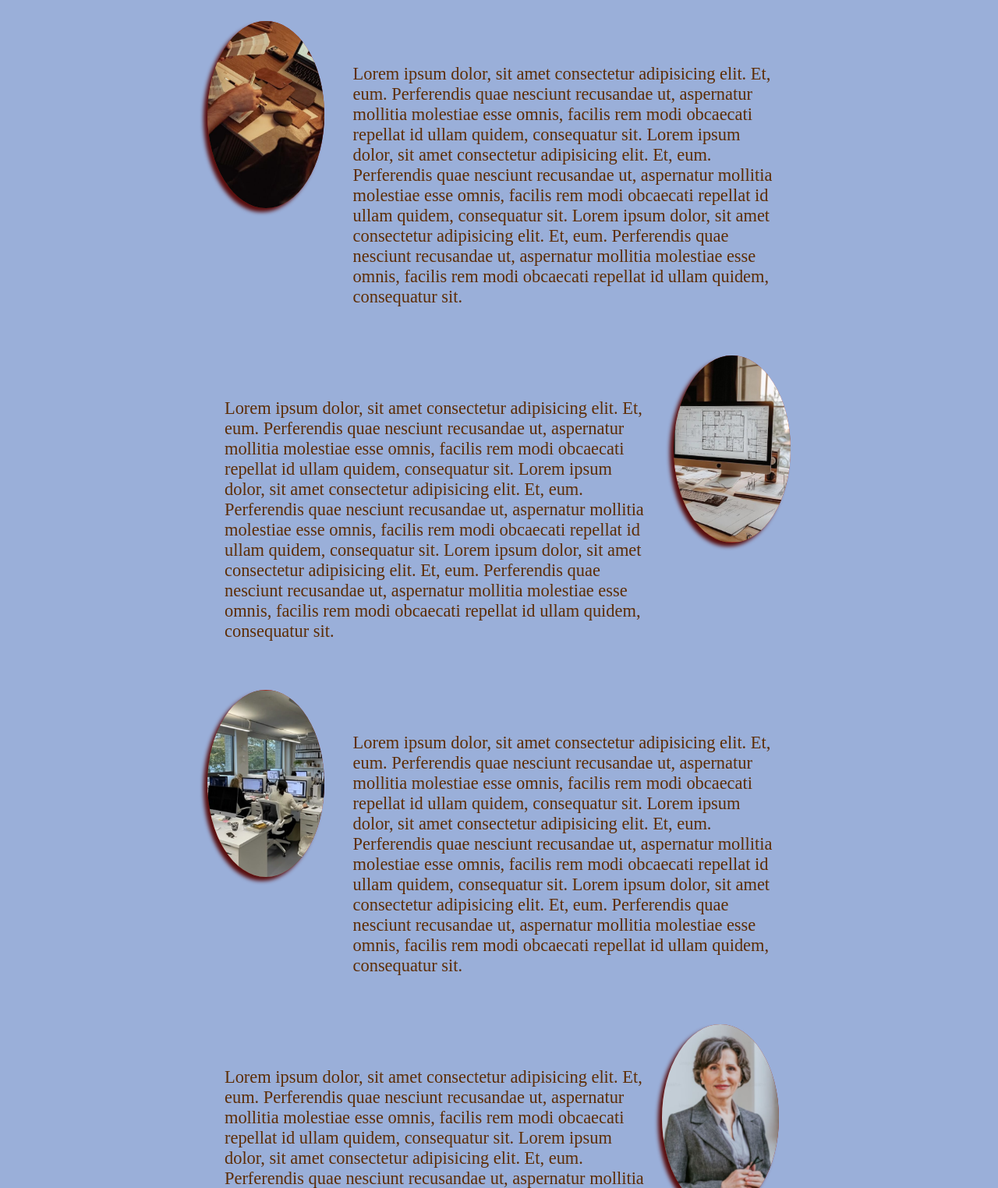
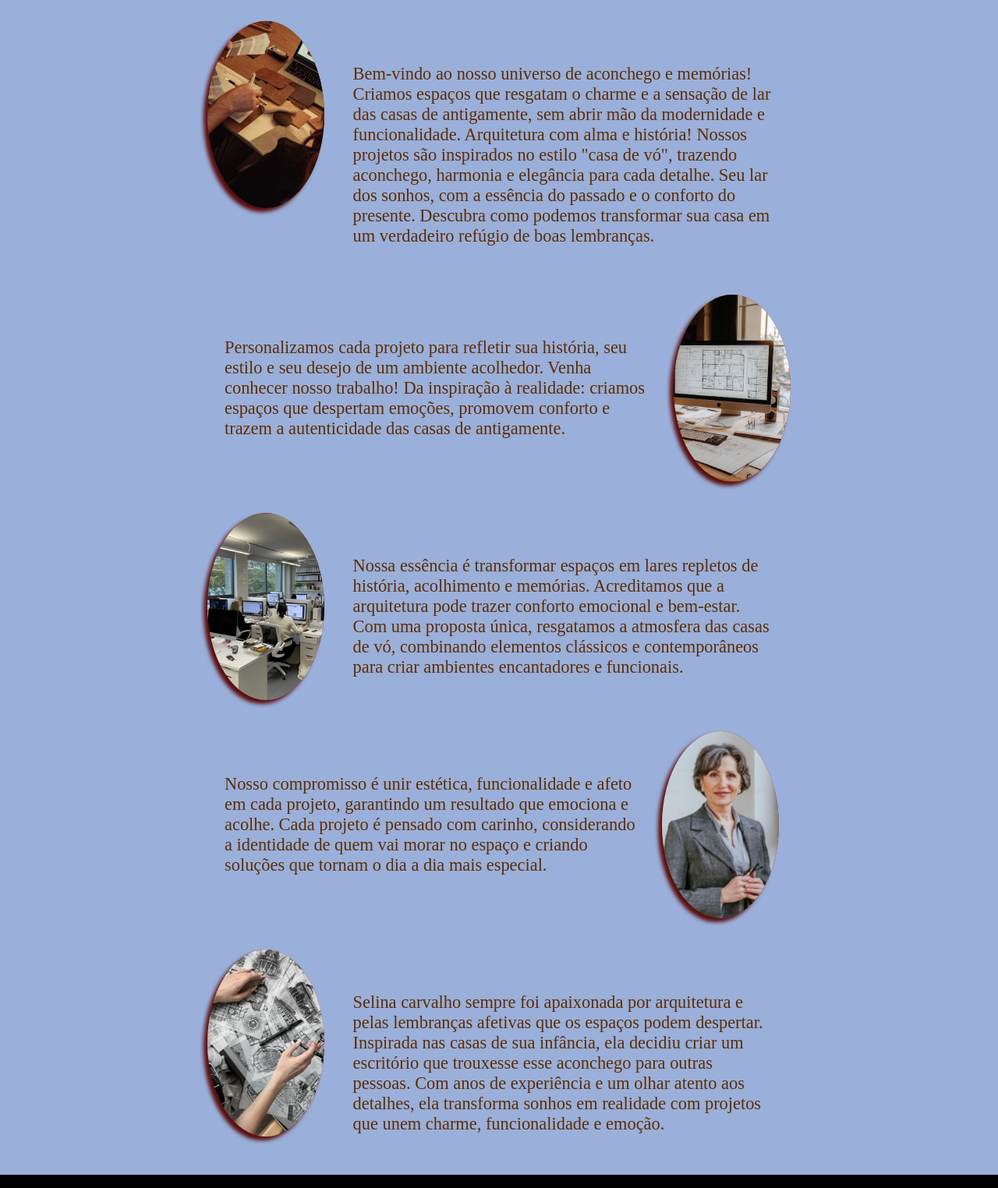
Before and after one commit to AgataQuadros/ProjetoIdesign, a plain HTML site: page sobre.html in a window 1280 px wide. Shown: the part 444-1968 px from the top of the page at 78% size. Drawn offline with Linux system fonts and the light colour scheme; a web font is replaced by a local one.

Commit message:
finished

```diff
--- a/css/estilo.css
+++ b/css/estilo.css
@@ -160,3 +160,11 @@ footer {
     box-sizing: content-box;
     box-shadow: 3px 3px 5px #283551;
 }
+
+.background {
+    z-index: 1;
+    opacity: 0.6;
+    width: 100%;
+    height: 100%;
+    top: 0;
+}
--- a/sobre.html
+++ b/sobre.html
@@ -1,5 +1,6 @@
 <!DOCTYPE html>
 <html lang="pt-br">
+
 <head>
   <meta charset="UTF-8">
   <meta name="viewport" content="width=device-width, initial-scale=1.0">
@@ -33,15 +34,12 @@
       <img class="imagem" src="img/colorsemple.png" alt="">
       <section class="texto">
         <p>
-      Lorem ipsum dolor, sit amet consectetur adipisicing elit. Et, eum. Perferendis quae nesciunt recusandae ut,
-      aspernatur mollitia molestiae esse omnis, facilis rem modi obcaecati repellat id ullam quidem, consequatur
-      sit.
-      Lorem ipsum dolor, sit amet consectetur adipisicing elit. Et, eum. Perferendis quae nesciunt recusandae ut,
-      aspernatur mollitia molestiae esse omnis, facilis rem modi obcaecati repellat id ullam quidem, consequatur
-      sit.
-      Lorem ipsum dolor, sit amet consectetur adipisicing elit. Et, eum. Perferendis quae nesciunt recusandae ut,
-      aspernatur mollitia molestiae esse omnis, facilis rem modi obcaecati repellat id ullam quidem, consequatur
-      sit.
+          Bem-vindo ao nosso universo de aconchego e memórias! Criamos espaços que resgatam o charme e a sensação de lar
+          das casas de antigamente, sem abrir mão da modernidade e funcionalidade.
+          Arquitetura com alma e história! Nossos projetos são inspirados no estilo "casa de vó", trazendo aconchego,
+          harmonia e elegância para cada detalhe.
+          Seu lar dos sonhos, com a essência do passado e o conforto do presente. Descubra como podemos transformar sua
+          casa em um verdadeiro refúgio de boas lembranças.
         </p>
       </section>
     </article>
@@ -50,15 +48,10 @@
       <img class="imagem right" src="img/computadorcomplantas.png" alt="">
       <section class="texto left">
         <p>
-      Lorem ipsum dolor, sit amet consectetur adipisicing elit. Et, eum. Perferendis quae nesciunt recusandae ut,
-      aspernatur mollitia molestiae esse omnis, facilis rem modi obcaecati repellat id ullam quidem, consequatur
-      sit.
-      Lorem ipsum dolor, sit amet consectetur adipisicing elit. Et, eum. Perferendis quae nesciunt recusandae ut,
-      aspernatur mollitia molestiae esse omnis, facilis rem modi obcaecati repellat id ullam quidem, consequatur
-      sit.
-      Lorem ipsum dolor, sit amet consectetur adipisicing elit. Et, eum. Perferendis quae nesciunt recusandae ut,
-      aspernatur mollitia molestiae esse omnis, facilis rem modi obcaecati repellat id ullam quidem, consequatur
-      sit.
+          Personalizamos cada projeto para refletir sua história, seu estilo e seu desejo de um ambiente acolhedor.
+          Venha conhecer nosso trabalho!
+          Da inspiração à realidade: criamos espaços que despertam emoções, promovem conforto e trazem a autenticidade
+          das casas de antigamente.
         </p>
       </section>
     </article>
@@ -69,15 +62,10 @@
       <img class="imagem" src="img/escritorio.png" alt="">
       <section class="texto ">
         <p>
-      Lorem ipsum dolor, sit amet consectetur adipisicing elit. Et, eum. Perferendis quae nesciunt recusandae ut,
-      aspernatur mollitia molestiae esse omnis, facilis rem modi obcaecati repellat id ullam quidem, consequatur
-      sit.
-      Lorem ipsum dolor, sit amet consectetur adipisicing elit. Et, eum. Perferendis quae nesciunt recusandae ut,
-      aspernatur mollitia molestiae esse omnis, facilis rem modi obcaecati repellat id ullam quidem, consequatur
-      sit.
-      Lorem ipsum dolor, sit amet consectetur adipisicing elit. Et, eum. Perferendis quae nesciunt recusandae ut,
-      aspernatur mollitia molestiae esse omnis, facilis rem modi obcaecati repellat id ullam quidem, consequatur
-      sit.
+          Nossa essência é transformar espaços em lares repletos de história, acolhimento e memórias. Acreditamos que a
+          arquitetura pode trazer conforto emocional e bem-estar.
+          Com uma proposta única, resgatamos a atmosfera das casas de vó, combinando elementos clássicos e
+          contemporâneos para criar ambientes encantadores e funcionais.
         </p>
       </section>
     </article>
@@ -85,15 +73,10 @@
     <article>
       <section class="texto left">
         <p>
-      Lorem ipsum dolor, sit amet consectetur adipisicing elit. Et, eum. Perferendis quae nesciunt recusandae ut,
-      aspernatur mollitia molestiae esse omnis, facilis rem modi obcaecati repellat id ullam quidem, consequatur
-      sit.
-      Lorem ipsum dolor, sit amet consectetur adipisicing elit. Et, eum. Perferendis quae nesciunt recusandae ut,
-      aspernatur mollitia molestiae esse omnis, facilis rem modi obcaecati repellat id ullam quidem, consequatur
-      sit.
-      Lorem ipsum dolor, sit amet consectetur adipisicing elit. Et, eum. Perferendis quae nesciunt recusandae ut,
-      aspernatur mollitia molestiae esse omnis, facilis rem modi obcaecati repellat id ullam quidem, consequatur
-      sit.
+          Nosso compromisso é unir estética, funcionalidade e afeto em cada projeto, garantindo um resultado que
+          emociona e acolhe.
+          Cada projeto é pensado com carinho, considerando a identidade de quem vai morar no espaço e criando soluções
+          que tornam o dia a dia mais especial.
         </p>
       </section>
       <img class="imagem rigth" src="img/businesswoman.png" alt="">
@@ -103,15 +86,10 @@
       <img class="imagem" src="img/mocarascunhando.png" alt="">
       <section class="texto ">
         <p>
-      Lorem ipsum dolor, sit amet consectetur adipisicing elit. Et, eum. Perferendis quae nesciunt recusandae ut,
-      aspernatur mollitia molestiae esse omnis, facilis rem modi obcaecati repellat id ullam quidem, consequatur
-      sit.
-      Lorem ipsum dolor, sit amet consectetur adipisicing elit. Et, eum. Perferendis quae nesciunt recusandae ut,
-      aspernatur mollitia molestiae esse omnis, facilis rem modi obcaecati repellat id ullam quidem, consequatur
-      sit.
-      Lorem ipsum dolor, sit amet consectetur adipisicing elit. Et, eum. Perferendis quae nesciunt recusandae ut,
-      aspernatur mollitia molestiae esse omnis, facilis rem modi obcaecati repellat id ullam quidem, consequatur
-      sit.
+          Selina carvalho sempre foi apaixonada por arquitetura e pelas lembranças afetivas que os espaços podem
+          despertar. Inspirada nas casas de sua infância, ela decidiu criar um escritório que trouxesse esse aconchego
+          para outras pessoas. Com anos de experiência e um olhar atento aos detalhes, ela transforma sonhos em
+          realidade com projetos que unem charme, funcionalidade e emoção.
         </p>
       </section>
     </article>
@@ -122,4 +100,5 @@
     <p>&copy; todos os direitos reservados a i-desing</p>
   </footer>
 </body>
+
 </html>
```
Also changed, not shown: clientes.html (+4 -22 lines), contatos.html (+8 -8 lines), index.html (+1 -8 lines), portifolio.html (+10 -12 lines). Lines whose indentation alone changed are shown as unchanged.
